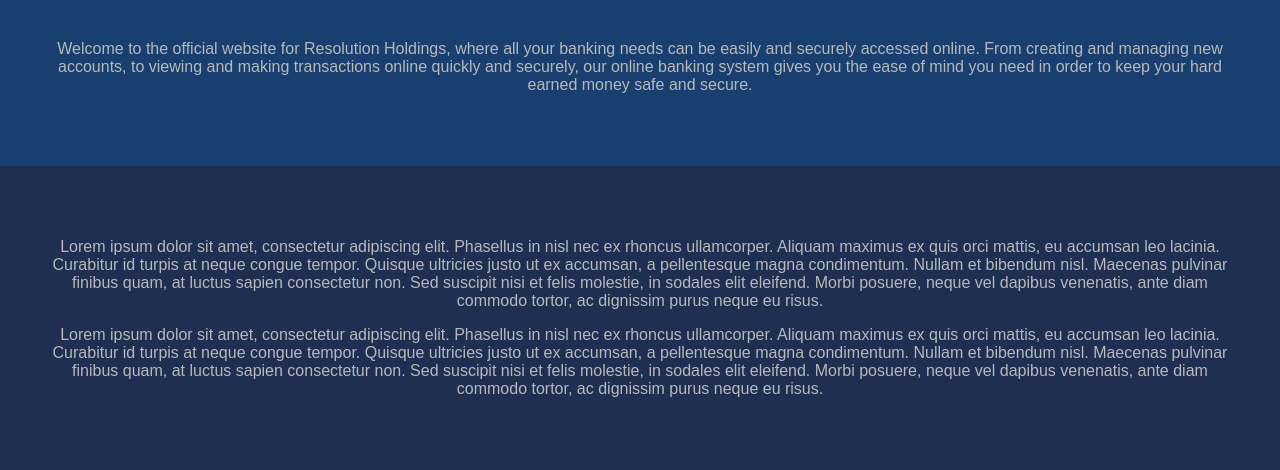
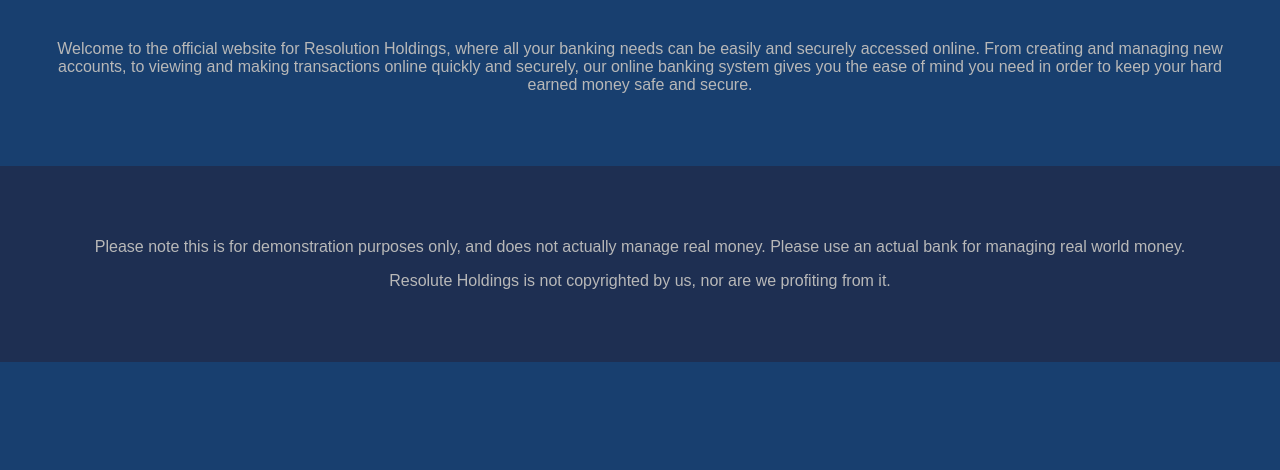
Before and after one commit to cjordanOU/Resolution-Holdings, a PHP site: page / in a window 1280 px wide. Shown: the part 480-950 px from the top of the page. After the commit the page ends 842 px from the top, so only its background shows below. Run offline with PHP 8.4, Linux system fonts and the light colour scheme.

Commit message:
Update index.php

```diff
--- a/index.php
+++ b/index.php
@@ -34,18 +34,11 @@
 
         <section class="type-2">
         <div class="centered container">
-                <p>Lorem ipsum dolor sit amet, consectetur adipiscing elit. Phasellus in nisl nec ex rhoncus ullamcorper.
-                    Aliquam maximus ex quis orci mattis, eu accumsan leo lacinia. Curabitur id turpis at neque congue tempor.
-                    Quisque ultricies justo ut ex accumsan, a pellentesque magna condimentum. Nullam et bibendum nisl. Maecenas pulvinar finibus quam,
-                    at luctus sapien consectetur non. Sed suscipit nisi et felis molestie, in sodales elit eleifend. Morbi posuere, neque vel dapibus venenatis,
-                    ante diam commodo tortor, ac dignissim purus neque eu risus.
+                <p> Please note this is for demonstration purposes only, and does not actually manage real money. Please use an actual bank for managing real
+                    world money.
                 </p>
 
-                <p>Lorem ipsum dolor sit amet, consectetur adipiscing elit. Phasellus in nisl nec ex rhoncus ullamcorper.
-                    Aliquam maximus ex quis orci mattis, eu accumsan leo lacinia. Curabitur id turpis at neque congue tempor.
-                    Quisque ultricies justo ut ex accumsan, a pellentesque magna condimentum. Nullam et bibendum nisl. Maecenas pulvinar finibus quam,
-                    at luctus sapien consectetur non. Sed suscipit nisi et felis molestie, in sodales elit eleifend. Morbi posuere, neque vel dapibus venenatis,
-                    ante diam commodo tortor, ac dignissim purus neque eu risus.
+                <p> Resolute Holdings is not copyrighted by us, nor are we profiting from it.
                 </p>
 
             </div>
```
